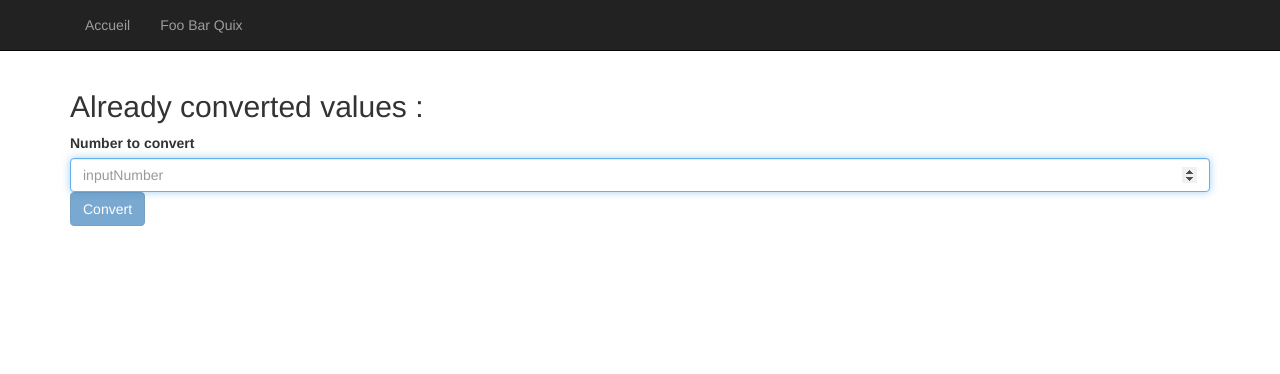
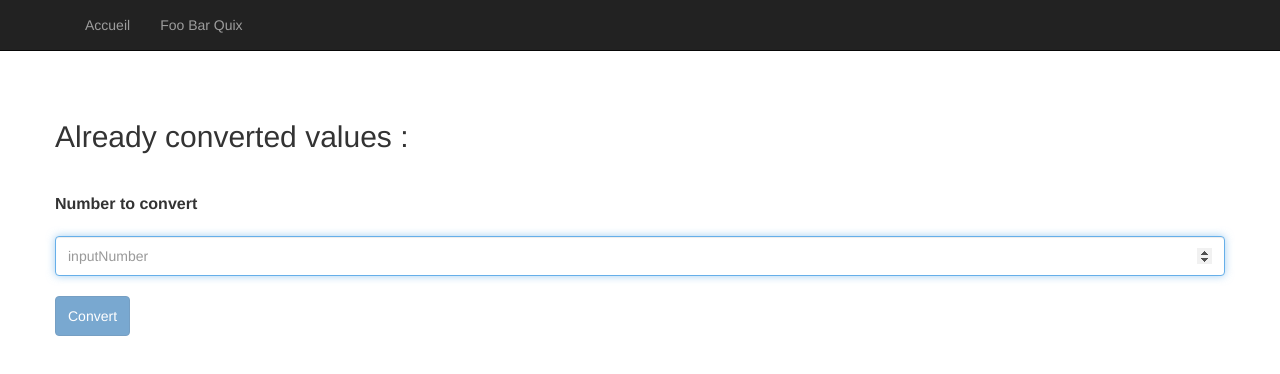
Before and after one commit to minhITduong/foobarquix, an Angular app in the folder foobarquix-ui/: page /convert in a window 1280 px wide. Shown: the top 374 px of the page. Built offline with nearby package versions, Linux system fonts and the light colour scheme.

Commit message:
DMC - continue

```diff
--- /dev/null
+++ b/foobarquix-ui/src/app/foo-bar-quix-form/foo-bar-quix-form.component.scss
@@ -0,0 +1,20 @@
+.container {
+  padding: 30px 0 0;
+
+  label {
+    font-size: 16px;
+    margin-bottom: 20px;
+  }
+
+  input {
+    height: 40px;
+    &::placeholder {
+      font-size: 14px;
+    };
+  }
+
+  button {
+    height: 40px;
+    margin-top: 20px;
+  };
+}
--- a/foobarquix-ui/src/app/foo-bar-quix-form/foo-bar-quix-form.component.ts
+++ b/foobarquix-ui/src/app/foo-bar-quix-form/foo-bar-quix-form.component.ts
@@ -4,7 +4,8 @@ import { FooBarQuixService } from '../foo-bar-quix.service';
 
 @Component({
   selector: 'app-foo-bar-quix-form',
-  templateUrl: './foo-bar-quix-form.component.html'
+  templateUrl: './foo-bar-quix-form.component.html',
+  styleUrls:['./foo-bar-quix-form.component.scss']
 })
 export class FooBarQuixFormComponent implements OnInit {
   @Output() submitNumberOutput$: EventEmitter<number> = new EventEmitter();
--- a/foobarquix-ui/src/app/foo-bar-quix/foo-bar-quix.component.html
+++ b/foobarquix-ui/src/app/foo-bar-quix/foo-bar-quix.component.html
@@ -1,9 +1,11 @@
-<div>
+<div class="content">
   <div class="container">
-    <h2>Already converted values : </h2>
-    <div>
-      <div class="card" *ngFor="let convert of convertedResults">
-        <div class="card-body">
+    <div class="title">
+      <h2>Already converted values : </h2>
+    </div>
+    <div class="result">
+      <div class="card">
+        <div class="card-body" *ngFor="let convert of convertedResults">
           <div class="card-text">{{convert.inputNumber}} and the result is {{convert.result}}</div>
         </div>
       </div>
--- /dev/null
+++ b/foobarquix-ui/src/app/foo-bar-quix/foo-bar-quix.component.scss
@@ -0,0 +1,20 @@
+.content {
+  .container {
+    padding: 30px 0 0;
+
+    .result {
+      .card {
+        .card-body {
+          background-color: rgba(128,128,128,0.1);
+          font-size: 20px;
+          height: 80px;
+          margin-bottom: 20px;
+          display: flex;
+          align-items: center;
+          border-radius: 3px;
+          padding: 10px;
+        }
+      }
+    }
+  }
+}
--- a/foobarquix-ui/src/app/foo-bar-quix/foo-bar-quix.component.ts
+++ b/foobarquix-ui/src/app/foo-bar-quix/foo-bar-quix.component.ts
@@ -4,7 +4,8 @@ import { FooBarQuixService } from '../foo-bar-quix.service';
 
 @Component({
   selector: 'app-foo-bar-quix',
-  templateUrl: './foo-bar-quix.component.html'
+  templateUrl: './foo-bar-quix.component.html',
+  styleUrls: ['./foo-bar-quix.component.scss']
 })
 export class FooBarQuixComponent implements OnInit, OnDestroy {
   convertedResults: {inputNumber : number, result: string}[] = [];
```
